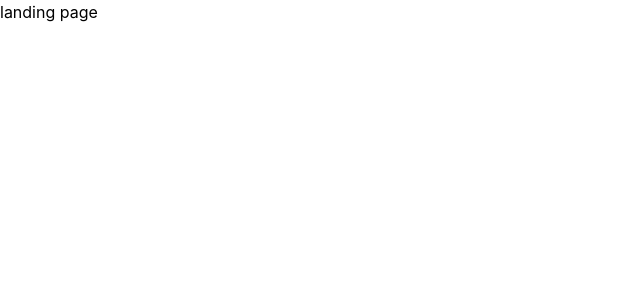
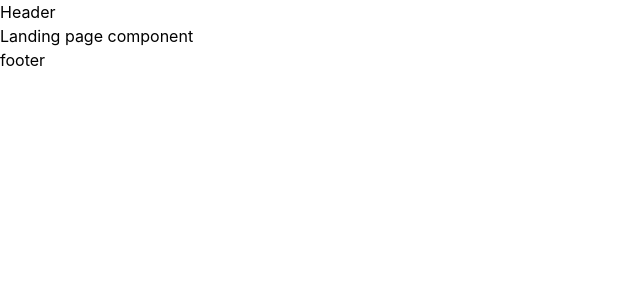
Before and after one commit to Kabalisa/car-sales-frontend, a Next.js app: page / in a window 1280 px wide. Shown: the top 300 px of the page, without its empty margins (0-640 px from the left). Built offline with nearby package versions, Linux system fonts and the light colour scheme.

Commit message:
initial setup

```diff
--- /dev/null
+++ b/components/common/footer/index.jsx
@@ -0,0 +1,9 @@
+const Footer = () => {
+  return (
+    <footer>
+      <h1>footer</h1>
+    </footer>
+  );
+};
+
+export { Footer };
--- /dev/null
+++ b/components/common/header/index.jsx
@@ -0,0 +1,9 @@
+const Header = () => {
+  return (
+    <nav>
+      <h1>Header</h1>
+    </nav>
+  );
+};
+
+export {Header};
--- a/components/common/index.js
+++ b/components/common/index.js
@@ -0,0 +1 @@
+export * from "./layout";
--- /dev/null
+++ b/components/common/layout/index.jsx
@@ -0,0 +1,14 @@
+import {Header} from "../header";
+import {Footer} from "../footer";
+
+const AppLayout = ({ children }) => {
+  return (
+    <>
+      <Header />
+      {children}
+      <Footer />
+    </>
+  );
+};
+
+export { AppLayout };
--- a/components/index.js
+++ b/components/index.js
@@ -0,0 +1,2 @@
+export * from "./common";
+export * from "./landingPage";
--- /dev/null
+++ b/components/landingPage/index.jsx
@@ -0,0 +1,9 @@
+const LandingPageComponent = () => {
+  return (
+    <main>
+      <h1>Landing page component</h1>
+    </main>
+  );
+};
+
+export { LandingPageComponent };
--- a/pages/_app.js
+++ b/pages/_app.js
@@ -1,7 +1,12 @@
 import "../styles/globals.css";
+import { AppLayout } from "../components";
 
 const AppComponent = ({ Component, pageProps }) => {
-  return <Component {...pageProps} />;
+  return (
+    <AppLayout>
+      <Component {...pageProps} />
+    </AppLayout>
+  );
 };
 
 export default AppComponent;
--- a/pages/index.js
+++ b/pages/index.js
@@ -1,4 +1,5 @@
 import Head from "next/head";
+import { LandingPageComponent } from "../components";
 
 const LandingPage = () => {
   return (
@@ -8,9 +9,7 @@ const LandingPage = () => {
         <link rel="icon" href="/favicon.ico" />
       </Head>
 
-      <main>
-        <h1>landing page</h1>
-      </main>
+      <LandingPageComponent />
     </div>
   );
 };
```
